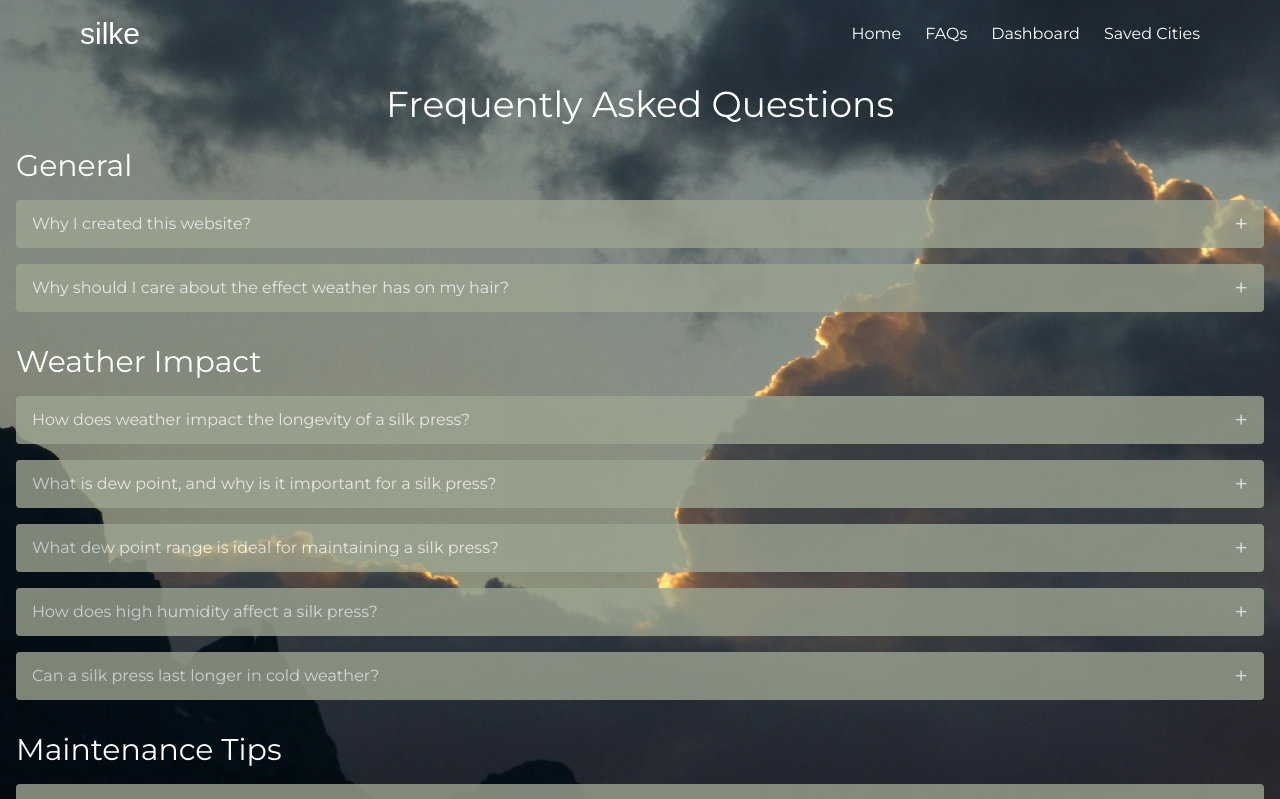
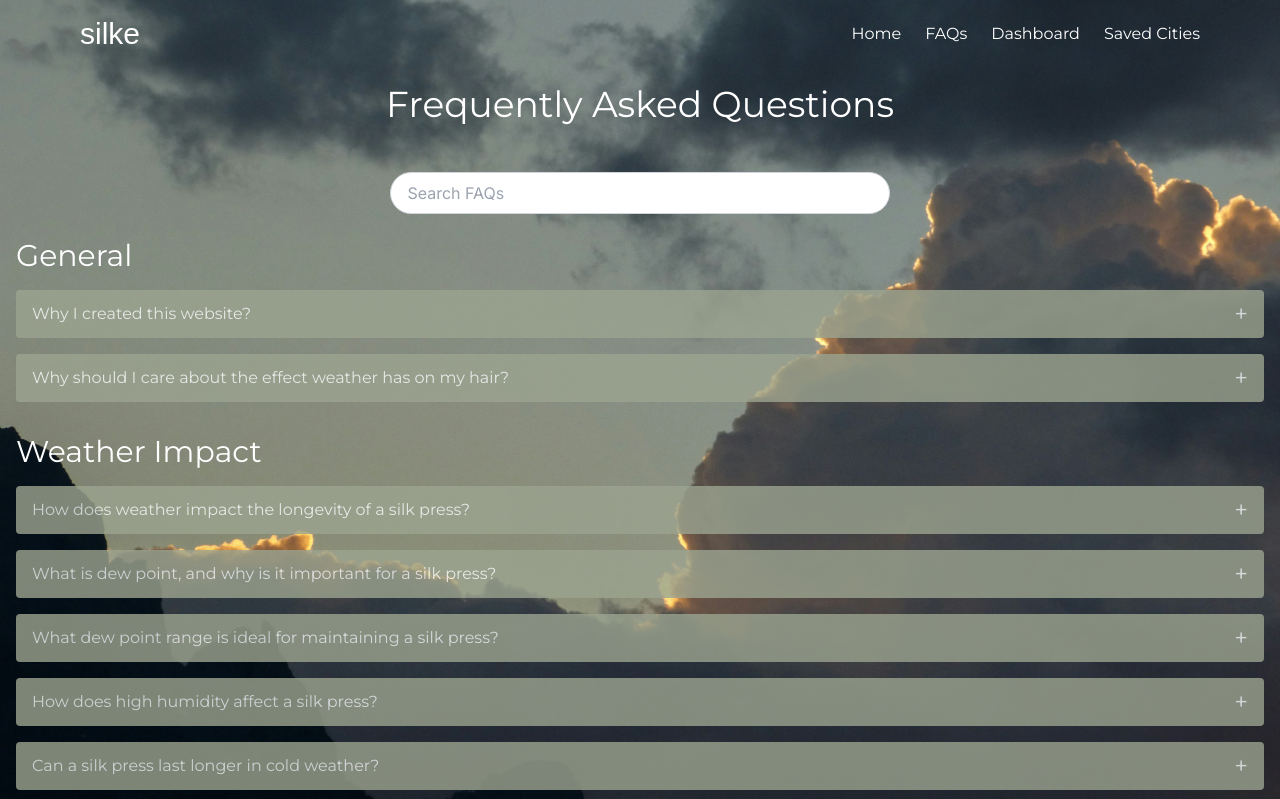
Before and after one commit to LeanneCodes/silke, a Next.js app: page /faqs in a window 1280 px wide. Shown: the top 799 px of the page. Built offline with nearby package versions, Linux system fonts and the light colour scheme; a web font is replaced by a local one.

Commit message:
add search bar for faqs

```diff
--- a/app/faqs/page.tsx
+++ b/app/faqs/page.tsx
@@ -5,6 +5,7 @@ import faqs from './faqs.json';
 
 const About: React.FC = () => {
   const [activeIndexes, setActiveIndexes] = useState<{ [category: string]: number | null }>({});
+  const [searchTerm, setSearchTerm] = useState('');
 
   const toggleAnswer = (category: string, index: number) => {
     setActiveIndexes(prev => ({
@@ -13,10 +14,34 @@ const About: React.FC = () => {
     }));
   };
 
+  const handleSearchChange = (e: React.ChangeEvent<HTMLInputElement>) => {
+    setSearchTerm(e.target.value);
+  };
+
+  const filteredFaqs = Object.entries(faqs).reduce((acc, [category, faqList]) => {
+    const filteredList = faqList.filter(faq =>
+      faq.question.toLowerCase().includes(searchTerm.toLowerCase()) ||
+      faq.answer.toLowerCase().includes(searchTerm.toLowerCase())
+    );
+    if (filteredList.length > 0) {
+      acc[category] = filteredList;
+    }
+    return acc;
+  }, {} as { [key: string]: typeof faqs.general });
+
   return (
     <div className="container mx-auto p-4">
       <h1 className="text-4xl font-montserrat mb-6 text-center">Frequently Asked Questions</h1>
-      {Object.entries(faqs).map(([category, faqList]) => (
+      <div className="mb-6 text-center">
+        <input
+          type="text"
+          value={searchTerm}
+          onChange={handleSearchChange}
+          placeholder="Search FAQs"
+          className="py-2 ps-4 mt-6 border border-gray-300 rounded-full xs:w-full md:w-3/5 lg:w-2/5 text-darkGrey"
+        />
+      </div>
+      {Object.entries(filteredFaqs).map(([category, faqList]) => (
         <div key={category} className="mb-8">
           <h2 className="text-3xl font-montserrat mb-4">{category.replace(/([A-Z])/g, ' $1')}</h2>
           <div className="space-y-4">
```
